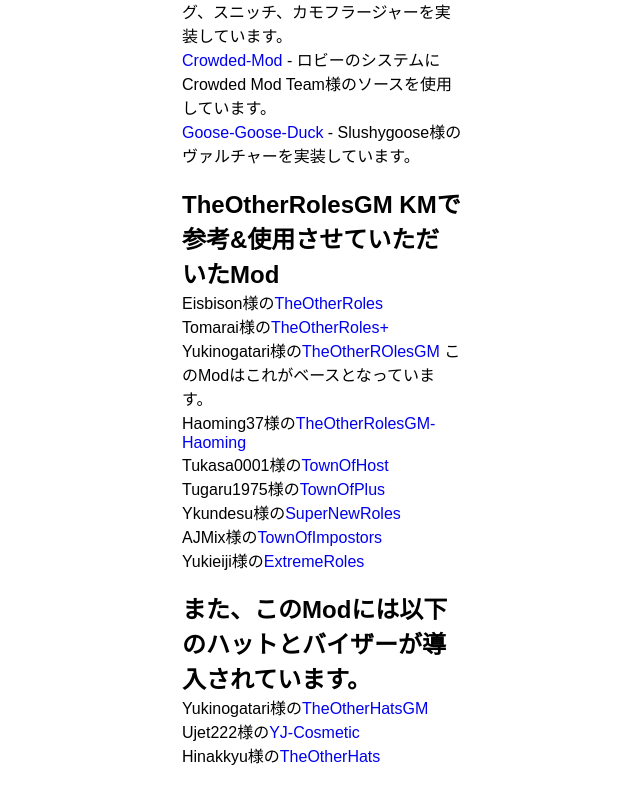
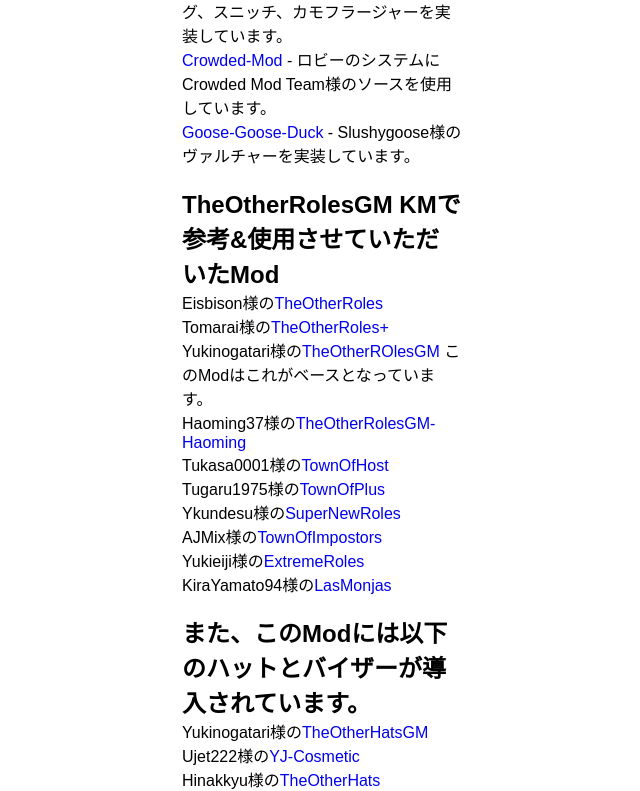
Before and after one commit to Dekokiyo/Dekokiyo.github.io, a plain HTML site: page Home/index.html in a window 1280 px wide. Shown: the part 2130-2921 px from the top of the page, without its empty margins (318-958 px from the left). Before the commit the page ends 2897 px from the top, so only its background shows below. Drawn offline with nearby package versions, Linux system fonts and the light colour scheme; a web font is replaced by a local one.

Commit message:
add credit

```diff
--- a/Home/index.html
+++ b/Home/index.html
@@ -84,6 +84,7 @@
             <p>Ykundesu様の<a href="https://github.com/ykundesu/SuperNewRoles">SuperNewRoles</a></p>
             <p>AJMix様の<a href="https://github.com/Town-of-Impostors/TownOfImpostors">TownOfImpostors</a></p>
             <p>Yukieiji様の<a href="https://github.com/yukieiji/ExtremeRoles">ExtremeRoles</a></p>
+            <p>KiraYamato94様の<a href="https://github.com/KiraYamato94/LasMonjas/">LasMonjas</a></p>
             <br>
             <h2>また、このModには以下のハットとバイザーが導入されています。</h2>
             <p>Yukinogatari様の<a href="https://github.com/yukinogatari/TheOtherRoles-GM">TheOtherHatsGM</a></p>
```
